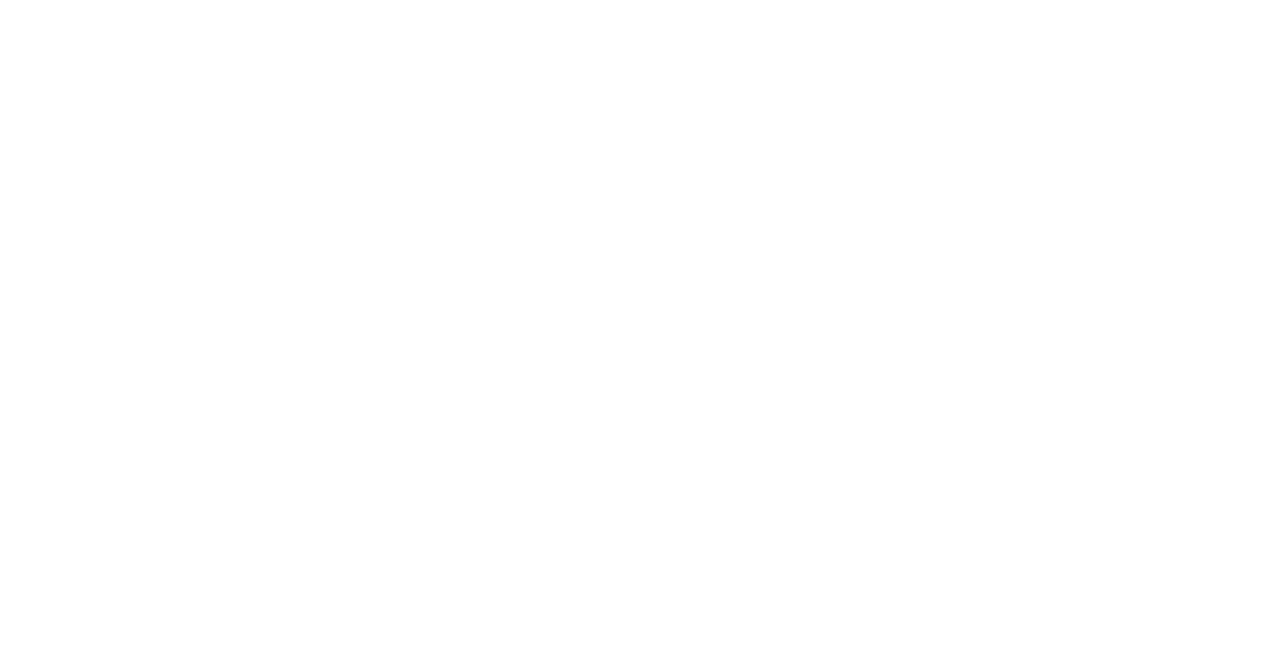
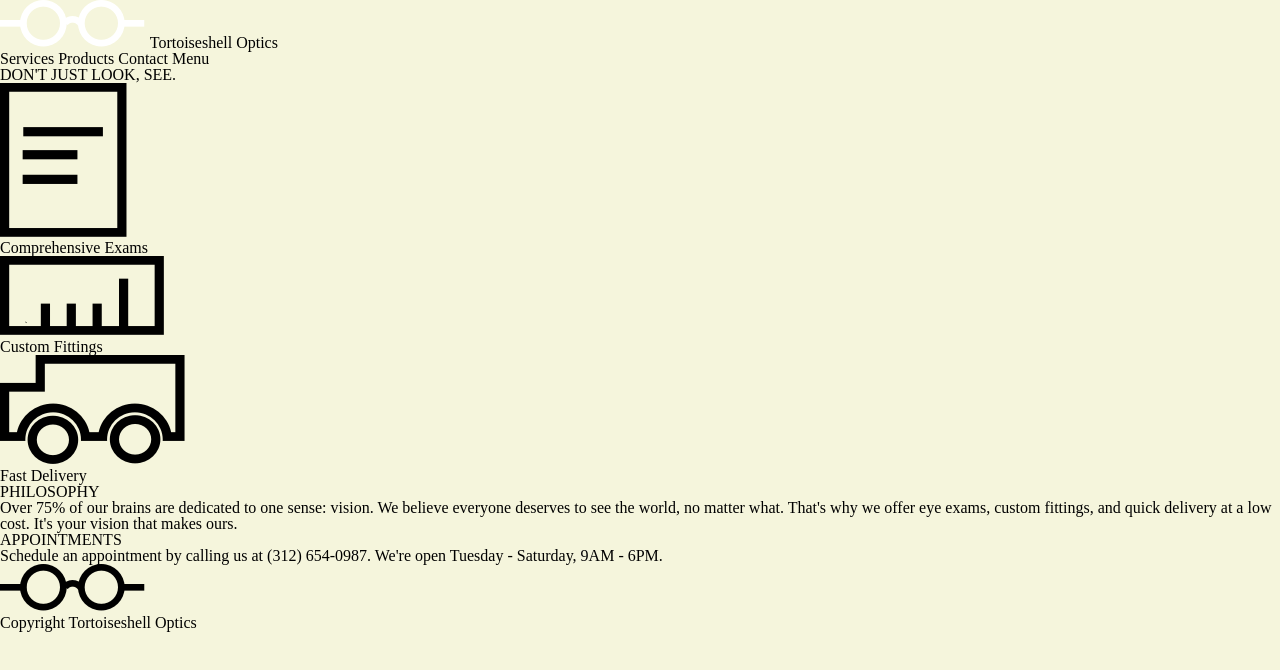
Before and after one commit to martin-jacob13/optics, a plain HTML site: page index.html in a window 1280 px wide. Drawn offline with Linux system fonts and the light colour scheme.

Commit message:
Complete unstyled HTML

```diff
--- a/index.html
+++ b/index.html
@@ -6,6 +6,64 @@
     <link href="./resources/css/style.css" type="text/css" rel="stylesheet">
   </head>
   <body>
+    <!--Page Header-->
+    <header>
+      <div id="title" class="container">
+        <figure>
+          <img src="./resources/content/logo-white.png">
+          <span class="big medium">Tortoiseshell Optics</span>
+        </figure>
+        <nav>
+          <span class="big medium">Services</span>
+          <span class="big medium">Products</span>
+          <span class="big medium">Contact</span>
+          <span class="small">Menu</span>
+        </nav>
+      </div>
+      <div id="motto">
+        <div class="container">
+          <span>DON'T JUST LOOK, SEE.</span>
+        </div>
+      </div>
+    </header>
 
+    <!--Main Content-->
+    <main>
+
+      <!--Icon Section-->
+      <section id="icons">
+        <figure>
+          <img src="./resources/content/paper.png">
+          <p>Comprehensive Exams</p>
+        </figure>
+        <figure>
+          <img src="./resources/content/ruler.png">
+          <p>Custom Fittings</p>
+        </figure>
+        <figure>
+          <img src="./resources/content/truck.png">
+          <p>Fast Delivery</p>
+        </figure>
+      </section>
+
+      <!--Info Section-->
+      <section id="info">
+        <figure>
+          <span>PHILOSOPHY</span>
+          <p>Over 75% of our brains are dedicated to one sense: vision. We believe everyone deserves to see the world, no matter what.
+            That's why we offer eye exams, custom fittings, and quick delivery at a low cost. It's your vision that makes ours.</p>
+        </figure>
+        <figure>
+          <span>APPOINTMENTS</span>
+          <p>Schedule an appointment by calling us at (312) 654-0987. We're open Tuesday - Saturday, 9AM - 6PM.</p>
+        </figure>
+      </section>
+    </main>
+
+    <!--Footer-->
+    <footer class="container">
+      <img src="./resources/content/logo-black.png">
+      <p class="big medium">Copyright Tortoiseshell Optics</p>
+    </footer>
   </body>
 </html>
--- a/resources/css/style.css
+++ b/resources/css/style.css
@@ -0,0 +1,3 @@
+html{
+  background-color: beige;
+}
```
